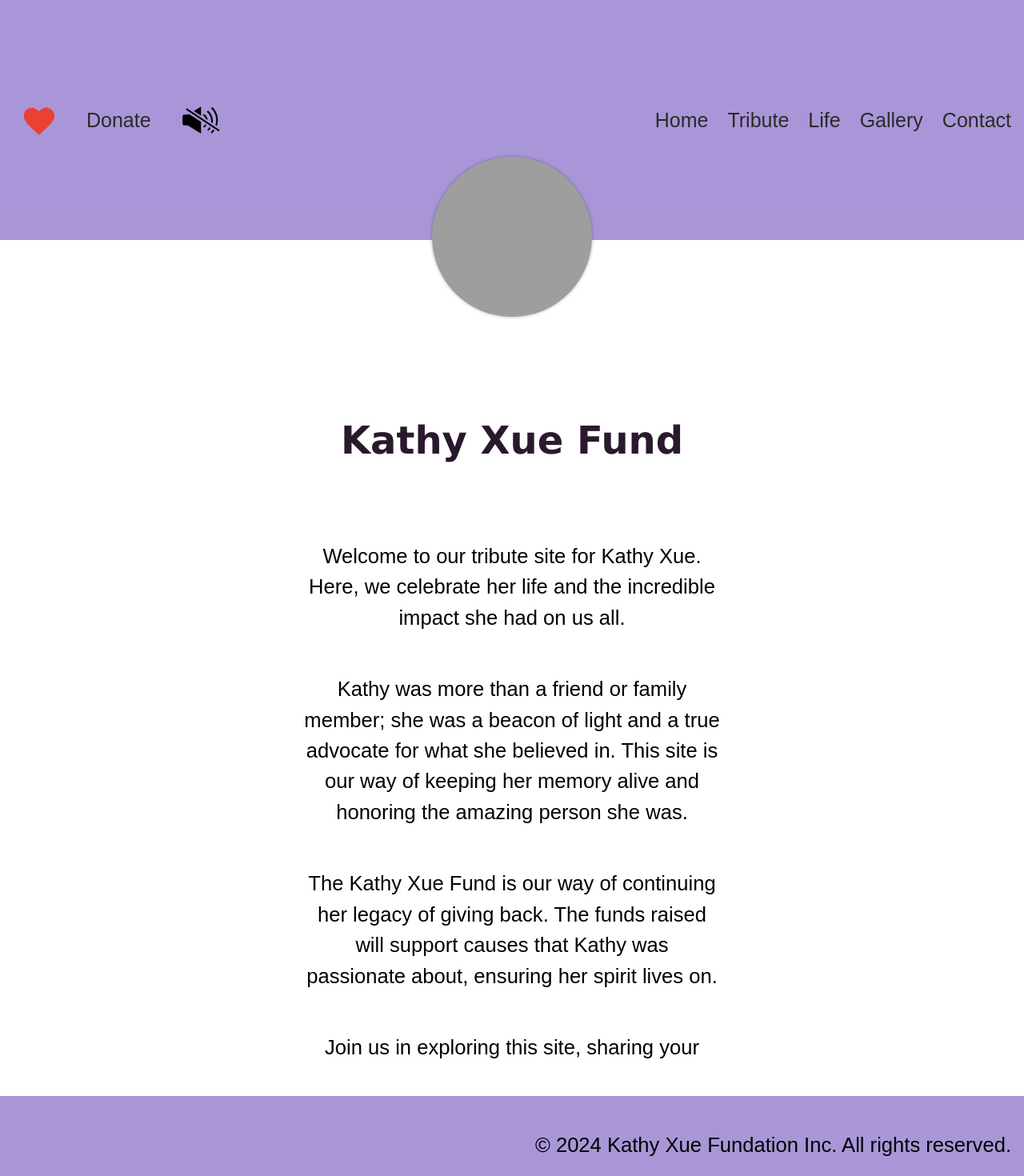
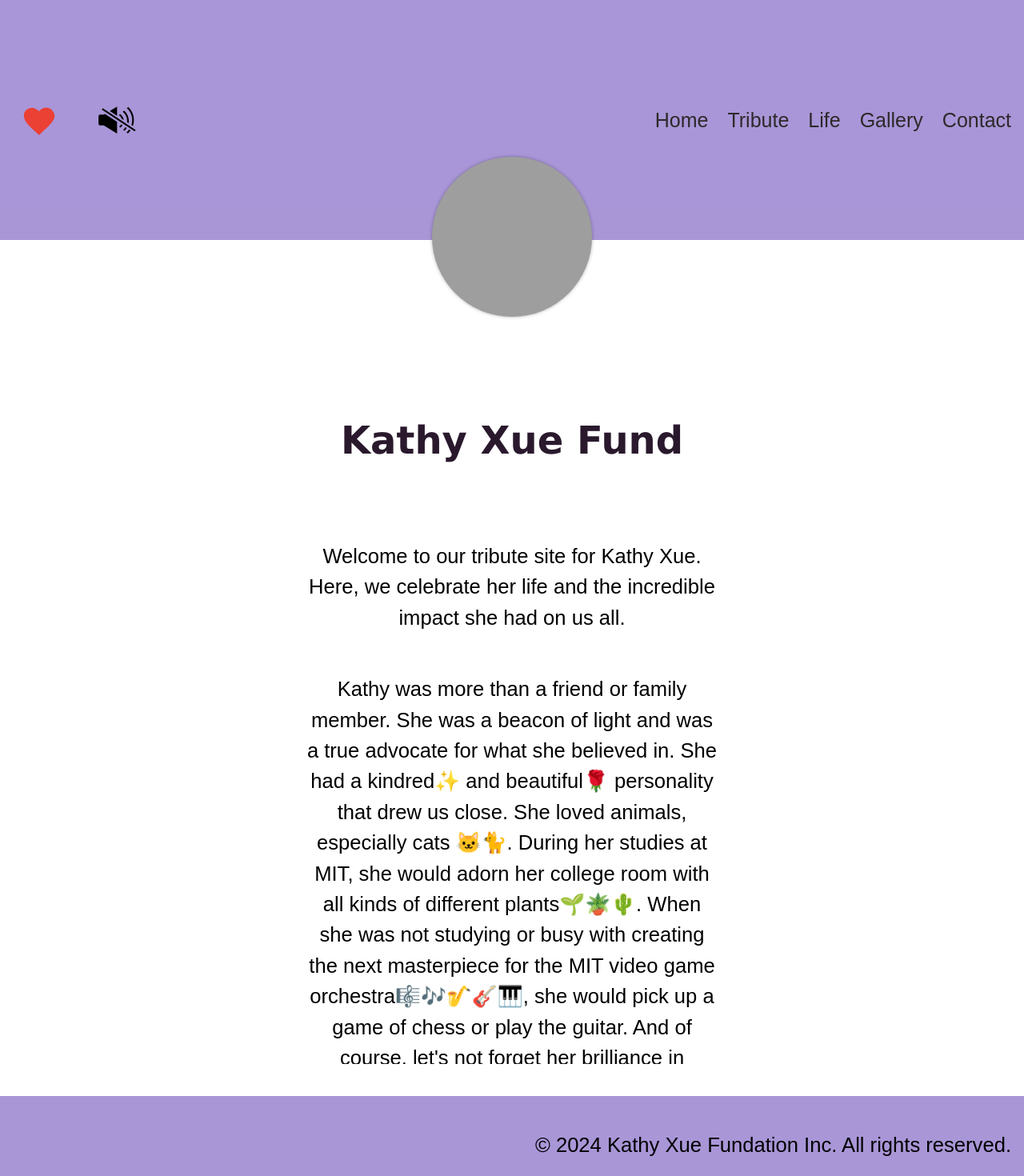
Before and after one commit to linyu3294/portfolio-react, a React (Vite) app: page / in a window 1280 px wide. Shown: the top 1470 px of the page at 80% size. Built offline with nearby package versions, Linux system fonts and the light colour scheme; grey boxes are pictures that could not be loaded.

Commit message:
Remove donation page and modify Home page to add more info

```diff
--- a/src/components/navbar.component.tsx
+++ b/src/components/navbar.component.tsx
@@ -6,7 +6,7 @@ const NavBar: React.FC = () => {
   return (
     <nav className="navbar-container">
       <DonationIcon />
-      <Link to="/donate">Donate</Link>
+      {/* <Link to="/donate">Donate</Link> */}
       <MusicPlayer url="https://kxf-s3-music.s3.amazonaws.com/Luma's+Lullaby+-+Mario+Galaxy.mp3" />
       <div className="spacer" />
       <div
--- a/src/components/pages/home.page.tsx
+++ b/src/components/pages/home.page.tsx
@@ -9,13 +9,13 @@ const Home: React.FC = () => {
           Welcome to our tribute site for Kathy Xue. Here, we celebrate her life and the incredible impact she had on us all.
         </p>
         <p>
-          Kathy was more than a friend or family member; she was a beacon of light and a true advocate for what she believed in. This site is our way of keeping her memory alive and honoring the amazing person she was.
+          Kathy was more than a friend or family member. She was a beacon of light and was a true advocate for what she believed in. She had a kindred✨ and beautiful🌹 personality that drew us close. She loved animals, especially cats 🐱🐈. During her studies at MIT, she would adorn her college room with all kinds of different plants🌱🪴🌵. When she was not studying or busy with creating the next masterpiece for the MIT video game orchestra🎼🎶🎷🎸🎹, she would pick up a game of chess or play the guitar. And of course, let's not forget her brilliance in mathematics is seldomly rivaled🧠💡📚. Her life was full of possiblities and wonder! This site is our way of keeping her memory alive and honoring the amazing person she was.
         </p>
+        {/* <p>
+          The Kathy Xue Fund is our way of continuing her legacy of giving back. The funds raised will support causes that Kathy was passionate about, ensuring her spirit lives on.
+        </p> */}
         <p>
-          The Kathy Xue Fund is our way of continuing her legacy of giving back. The funds raised will support causes that Kathy was passionate about, ensuring her spirit lives on.
-        </p>
-        <p>
-          Join us in exploring this site, sharing your memories, and continuing Kathy's legacy of kindness and generosity. Together, we can make a difference in her honor.
+          Join us in exploring this site, sharing your memories of Kathy. Together, we can make a difference in her honor. 🫶❤️
         </p>
       </div>
     </div>
```
